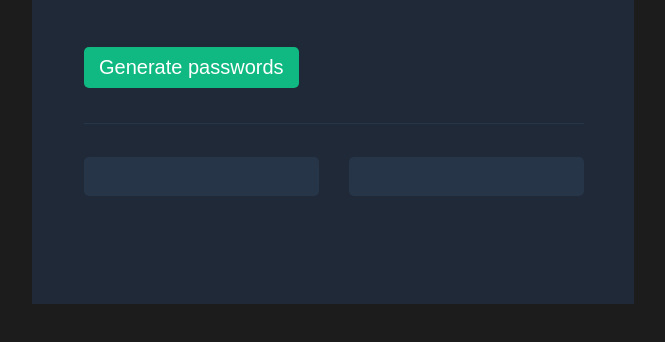
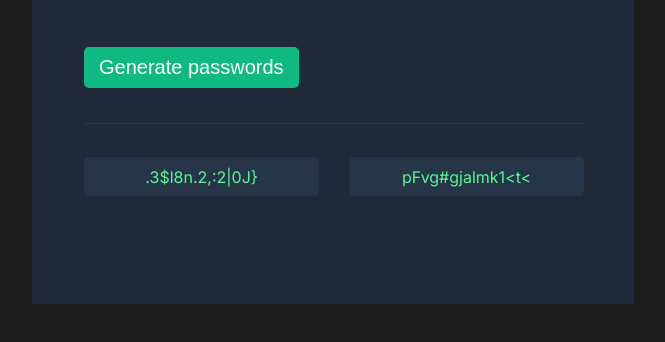
Before and after one commit to sanleomon/password-generator, a website built with Vite: page index.html in a window 1280 px wide. Both pictures are taken after a click on the button "Generate passwords". Shown: the part 286-628 px from the top of the page, without its empty margins (307-972 px from the left). Built offline with nearby package versions, Linux system fonts and the light colour scheme.

Commit message:
Implement password generation

```diff
--- a/index.css
+++ b/index.css
@@ -74,4 +74,13 @@ hr {
     height: 39px;
     border: none;
     border-radius: 5px;
+    display: flex;
+    justify-content: center;
+    align-items: center;
 }
+
+.password-container p {
+    margin: 0;
+    color: #55F991;
+    font-size: 16px;
+}
--- a/index.html
+++ b/index.html
@@ -12,11 +12,11 @@
                 <span id="password-span">random password</span>
             </h1>
             <p>Never use an insecure password again.</p>
-            <button id="generate-btn">Generate passwords</button>
+            <button id="generate-btn" onclick="generatePasswords()">Generate passwords</button>
             <hr>
             <div class="passwords-container">
                 <div class="password-container">
-                <p id="password-display"></p>
+                    <p id="password-display1"></p>
                 </div>
                 <div class="password-container">
                     <p id="password-display2"></p>
--- a/index.js
+++ b/index.js
@@ -4,3 +4,23 @@ const characters = ["A","B","C","D","E","F","G","H","I","J","K","L","M","N","O",
     , "1", "2", "3", "4", "5", "6", "7", "8", "9","~","`","!","@","#","$","%",
     "^","&","*","(",")","_","-","+","=","{","[","}","]",",","|",":",";","<",">",
     ".","?", "/"];
+
+let passwordLength = 15;
+let password1 = document.getElementById("password-display1");
+let password2 = document.getElementById("password-display2");
+
+function generatePassword() {
+    let password = "";
+    let randomIndex;
+    for (let i = 0; i < passwordLength; i++) {
+        randomIndex = Math.floor(Math.random() * characters.length);
+        password += characters[randomIndex];
+    }
+
+    return password;
+}
+
+function generatePasswords() {
+    password1.textContent = generatePassword();
+    password2.textContent = generatePassword();
+}
```
